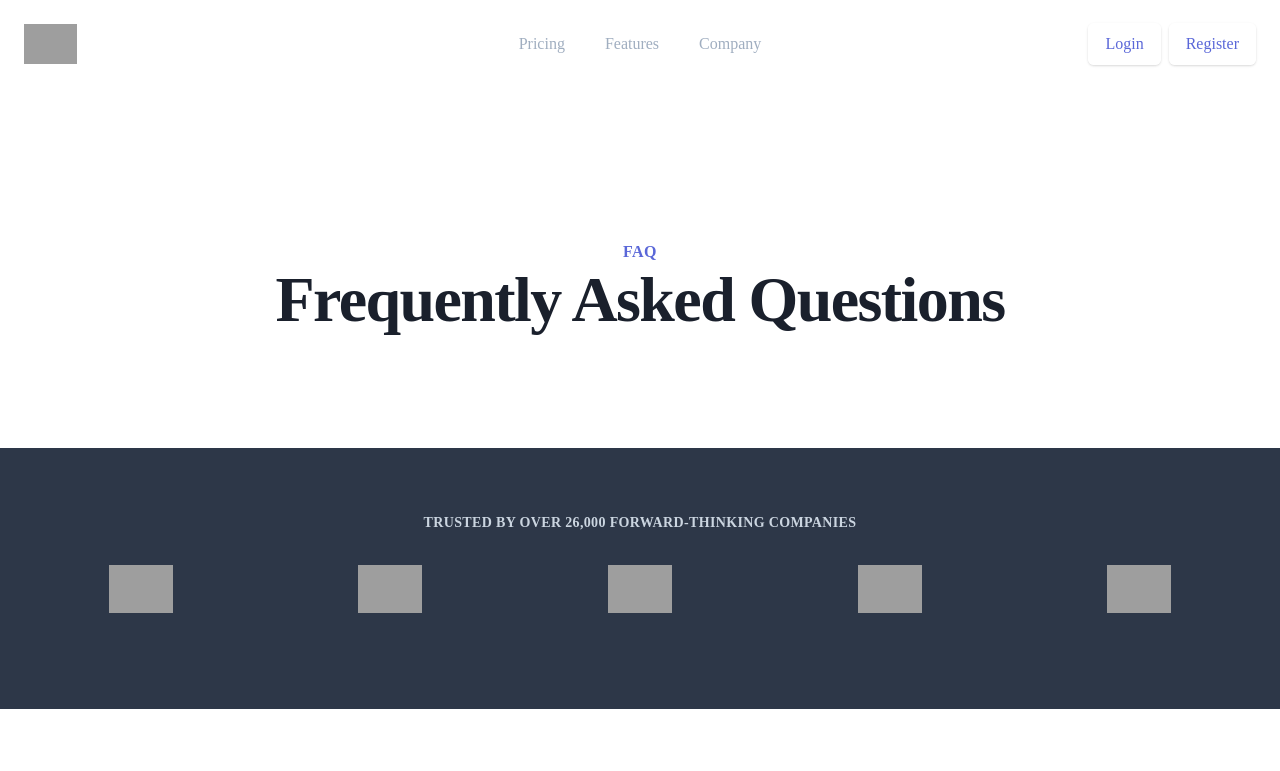
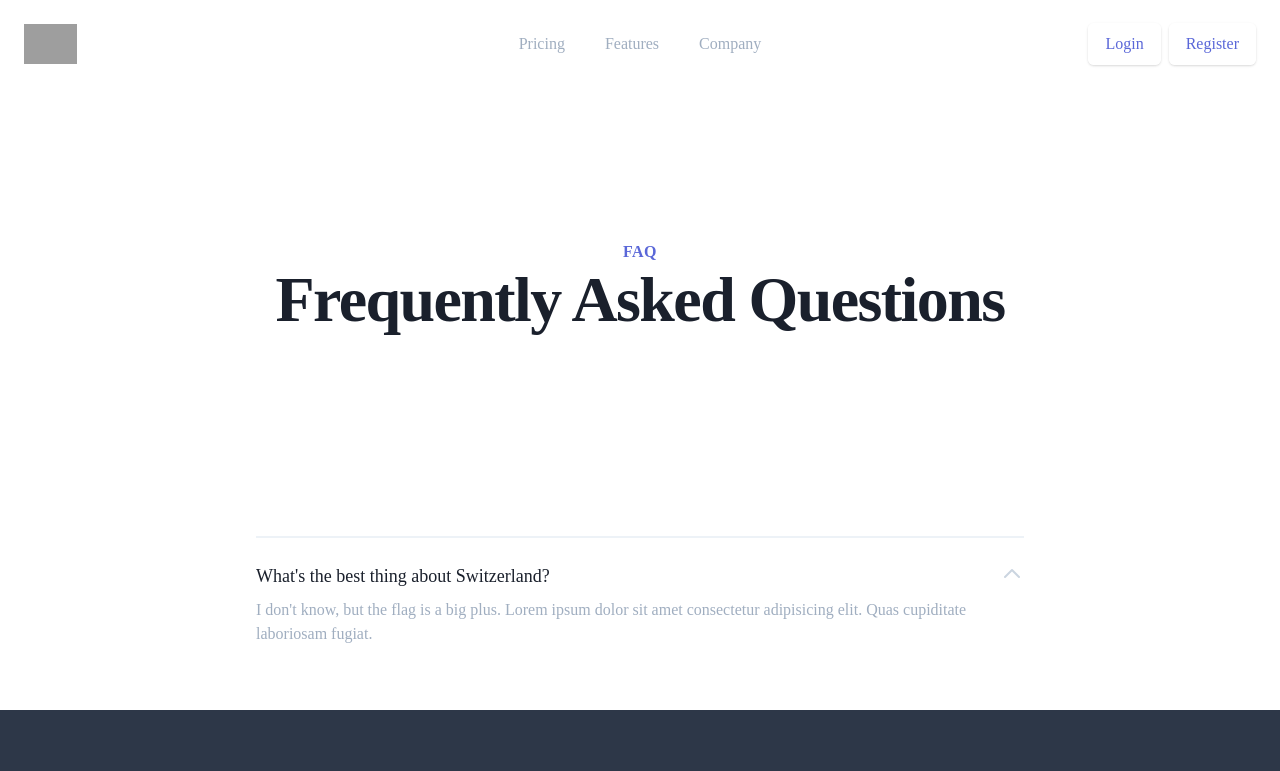
Before and after one commit to nobrainerlabs/fanbird-web, a Next.js app: page /faq in a window 1280 px wide. Shown: the top 771 px of the page. Built offline with nearby package versions, Linux system fonts and the light colour scheme; grey boxes are pictures that could not be loaded.

Commit message:
some commit

```diff
--- a/src/components/tailwindui/faqs/faq1.tsx
+++ b/src/components/tailwindui/faqs/faq1.tsx
@@ -1,21 +1,37 @@
 const Component = ({}) => (
     <>
-    <div className="main-content h-64">
-        <button class="accordion">Section 1</button>
-        <div class="panel">
-            <p>Lorem ipsum dolor sit amet, consectetur adipisicing elit, sed do eiusmod tempor incididunt ut labore et dolore magna aliqua. Ut enim ad minim veniam, quis nostrud exercitation ullamco laboris nisi ut aliquip ex ea commodo consequat.</p>
-        </div>
 
-        <button class="accordion">Section 2</button>
-        <div class="panel">
-            <p>Lorem ipsum dolor sit amet, consectetur adipisicing elit, sed do eiusmod tempor incididunt ut labore et dolore magna aliqua. Ut enim ad minim veniam, quis nostrud exercitation ullamco laboris nisi ut aliquip ex ea commodo consequat.</p>
-        </div>
+<div class="bg-gray-50">
+  <div class="max-w-screen-xl mx-auto py-12 px-4 sm:py-16 sm:px-6 lg:px-8">
+    <div class="max-w-3xl mx-auto">
+      <div class="mt-6 border-t-2 border-gray-200 pt-6">
+        <dl>
+        <div>
+            <dt class="text-lg leading-7">
 
-        <button class="accordion">Section 3</button>
-        <div class="panel">
-            <p>Lorem ipsum dolor sit amet, consectetur adipisicing elit, sed do eiusmod tempor incididunt ut labore et dolore magna aliqua. Ut enim ad minim veniam, quis nostrud exercitation ullamco laboris nisi ut aliquip ex ea commodo consequat.</p>
-        </div>
+              <button class="text-left w-full flex justify-between items-start text-gray-400 focus:outline-none focus:text-gray-900">
+                <span class="font-medium text-gray-900">
+                  What's the best thing about Switzerland?
+                </span>
+                <span class="ml-6 h-7 flex items-center">
+
+                  <svg class="-rotate-180 h-6 w-6 transform" xmlns="http://www.w3.org/2000/svg" fill="none" viewBox="0 0 24 24" stroke="currentColor">
+                    <path stroke-linecap="round" stroke-linejoin="round" stroke-width="2" d="M19 9l-7 7-7-7" />
+                  </svg>
+                </span>
+              </button>
+            </dt>
+            <dd class="mt-2 pr-12">
+              <p class="text-base leading-6 text-gray-500">
+                I don't know, but the flag is a big plus. Lorem ipsum dolor sit amet consectetur adipisicing elit. Quas cupiditate laboriosam fugiat.
+              </p>
+            </dd>
+          </div>
+          </dl>
+      </div>
     </div>
+  </div>
+</div>
 
     <style jsx global>{`
         *,
--- a/src/pages/faq.tsx
+++ b/src/pages/faq.tsx
@@ -9,8 +9,9 @@ const Page = () => (
         headerTitle="Frequently Asked Questions"
         headerDescription=""
     >
+    </Header>
     <Faq1></Faq1>
-    </Header>
+
 </Layout>
 );
 
```
